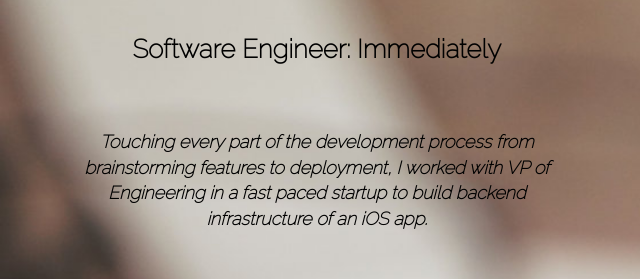
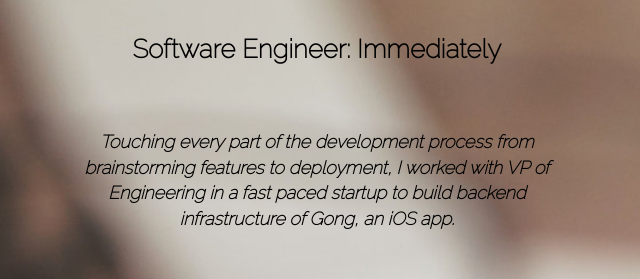
Before and after one commit to gabrie30/aboutme, a plain HTML site: page index.html in a window 1280 px wide. Shown: the part 1460-1739 px from the top of the page, 0-640 px from the left. Drawn offline with nearby package versions, Linux system fonts and the light colour scheme.

Commit message:
add text to description

```diff
--- a/index.html
+++ b/index.html
@@ -50,7 +50,7 @@
       <div class="experience-text group">
         <div class="experience-title">Software Engineer: Immediately</div>
 
-        <div class="experience-description">Touching every part of the development process from brainstorming features to deployment, I worked with VP of Engineering in a fast paced startup to build backend infrastructure of an iOS app.</div>
+        <div class="experience-description">Touching every part of the development process from brainstorming features to deployment, I worked with VP of Engineering in a fast paced startup to build backend infrastructure of Gong, an iOS app.</div>
 
 
         <ul>
```
